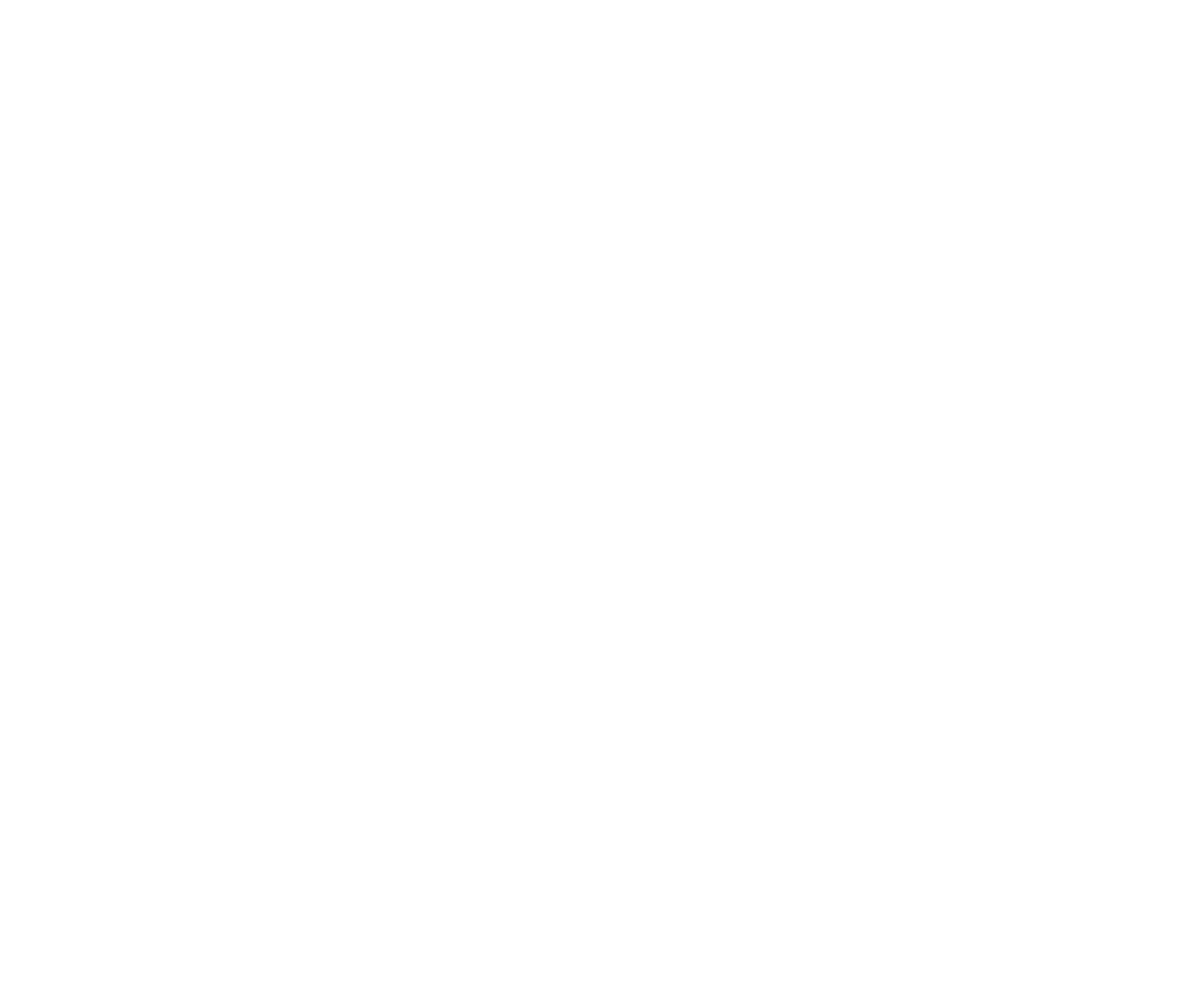
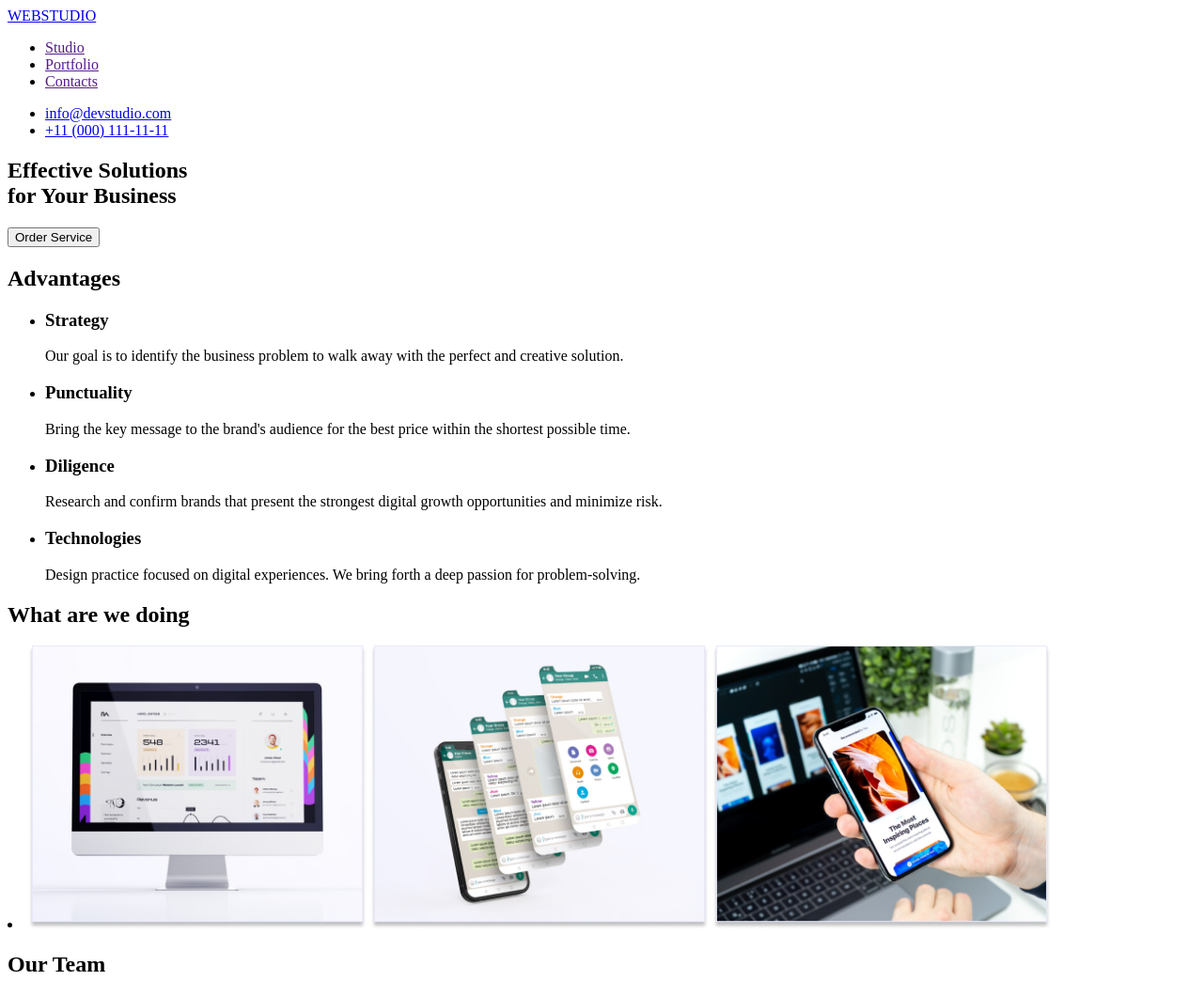
Before and after one commit to YuliiaPro/goit-markup-hw-01, a plain HTML site: page index.html in a window 1280 px wide. Shown: the whole page at 94% size. Before the commit the page ends 800 px from the top, so only its background shows below. Drawn offline with Linux system fonts and the light colour scheme.

Commit message:
second commit

```diff
--- a/index.html
+++ b/index.html
@@ -6,5 +6,81 @@
     <meta name="viewport" content="width=device-width, initial-scale=1.0" />
     <title>Document</title>
   </head>
-  <body></body>
+  <body>
+    <header>
+      <nav>
+        <a href="/"> WEB<span>STUDIO</span></a>
+        <ul>
+          <li><a href="">Studio</a></li>
+          <li><a href="">Portfolio</a></li>
+          <li><a href="">Contacts</a></li>
+        </ul>
+      </nav>
+
+      <ul>
+        <li><a href="mailto:info@devstudio.com">info@devstudio.com</a></li>
+        <li><a href="tel:+110001111111">+11 (000) 111-11-11</a></li>
+      </ul>
+    </header>
+
+    <main>
+      <section>
+        <h1>Effective Solutions<br />for Your Business</h1>
+        <button>Order Service</button>
+      </section>
+
+      <section>
+        <h2>Advantages</h2>
+        <ul>
+          <li>
+            <h3>Strategy</h3>
+            <p>
+              Our goal is to identify the business problem to walk away with the
+              perfect and creative solution.
+            </p>
+          </li>
+          <li>
+            <h3>Punctuality</h3>
+            <p>
+              Bring the key message to the brand's audience for the best price
+              within the shortest possible time.
+            </p>
+          </li>
+          <li>
+            <h3>Diligence</h3>
+            <p>
+              Research and confirm brands that present the strongest digital
+              growth opportunities and minimize risk.
+            </p>
+          </li>
+          <li>
+            <h3>Technologies</h3>
+            <p>
+              Design practice focused on digital experiences. We bring forth a
+              deep passion for problem-solving.
+            </p>
+          </li>
+        </ul>
+      </section>
+      <!-- Виправити -->
+      <section>
+        <h2>What are we doing</h2>
+        <li>
+          <img src="./images/computer.jpg" alt="Computers" width="360" />
+          <img
+            src="./images/mobile-phones.jpg"
+            alt="Mobile Phones"
+            width="360"
+          />
+          <img src="./images/gadgets.jpg" alt="Gadgets" width="360" />
+        </li>
+      </section>
+      <!-- Виправити -->
+      <section>
+        <h2>Our Team</h2>
+      </section>
+    </main>
+
+    <footer></footer>
+  </body>
 </html>
```
Also changed, not shown: images/camila-garcia.jpg (added), images/computer.jpg (added), images/danielwilson.jpg (added), images/gadgets.jpg (added), images/mark-guerrero.jpg (added), images/mobile-phones.jpg (added), images/tom-ford.jpg (added).
